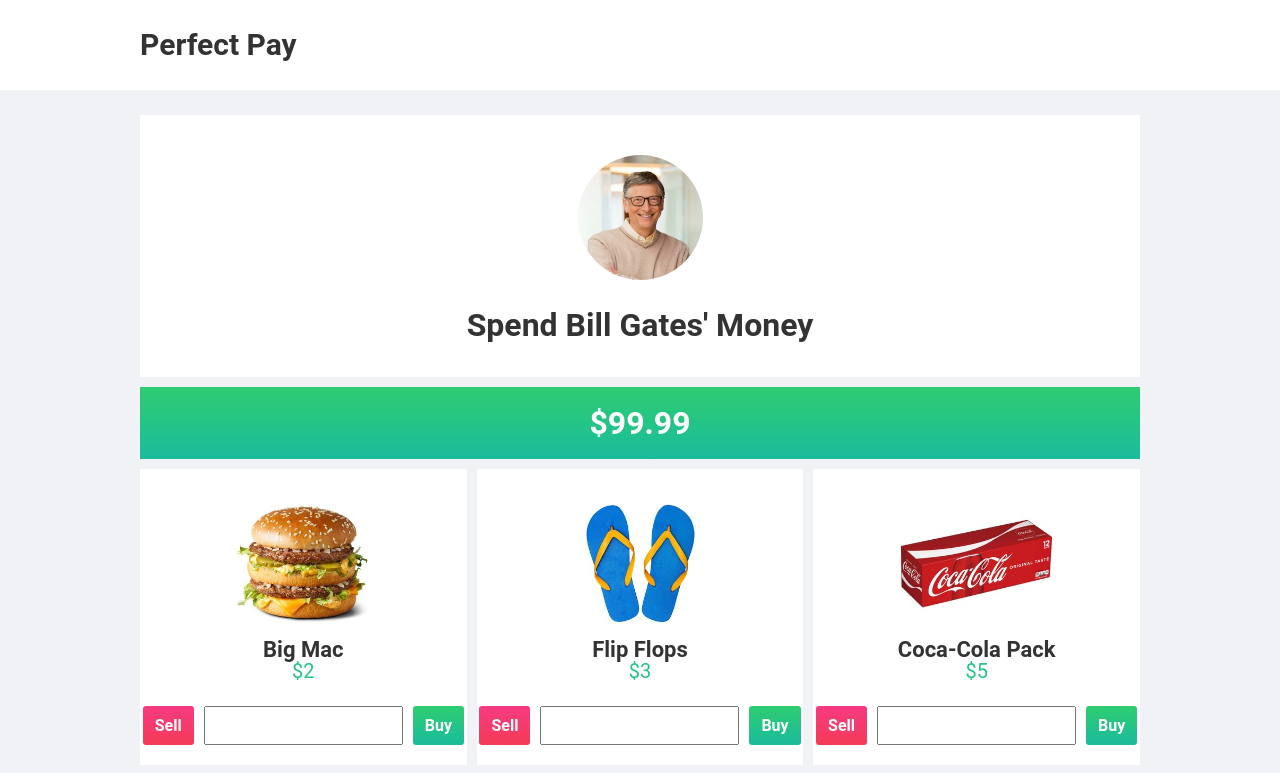
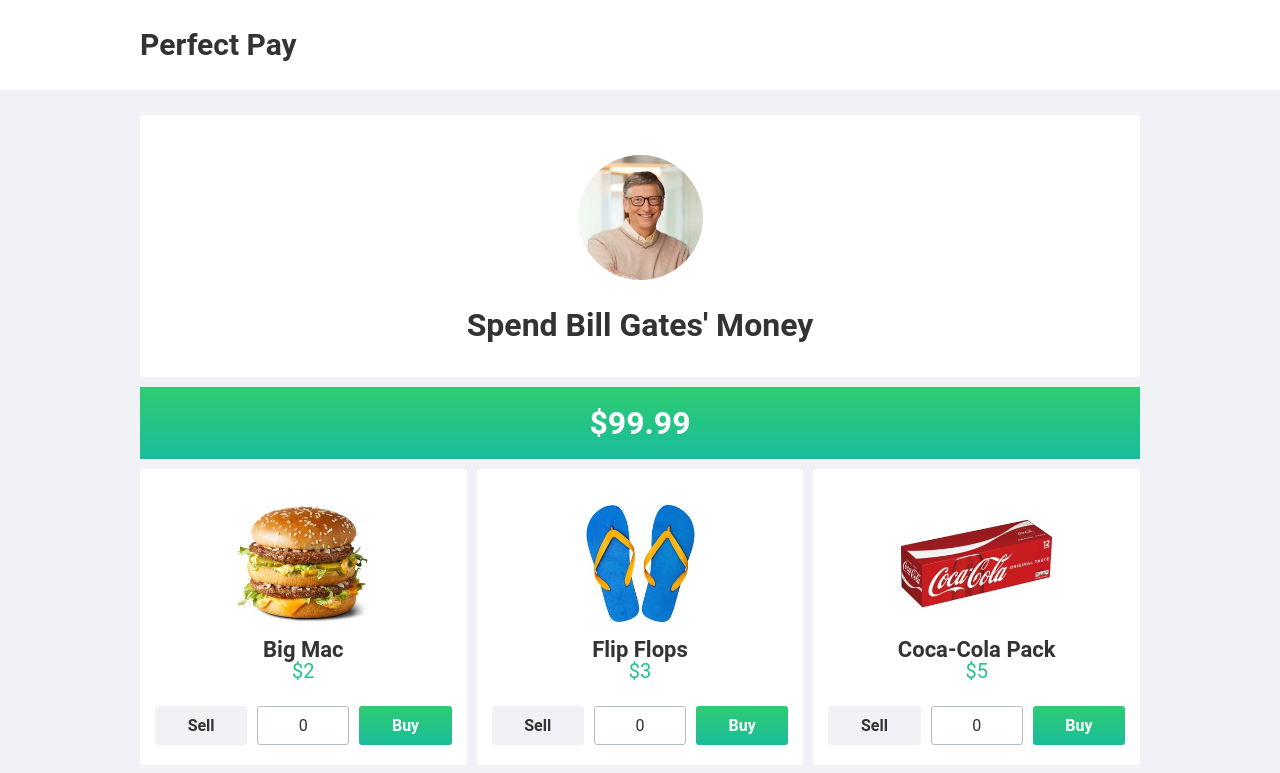
Before and after one commit to pumba-dev/spend-bill-gates-money, a Vue app: page / in a window 1280 px wide. Shown: the top 773 px of the page. Built offline with nearby package versions, Linux system fonts and the light colour scheme.

Commit message:
Added CSS to Input

```diff
--- a/src/components/GeneralButton.vue
+++ b/src/components/GeneralButton.vue
@@ -20,8 +20,9 @@
   font-size: $font-base;
   text-align: center;
 
-  &:disabled {
+  &.button--disabled {
     background: $primary-baby-blue !important;
+    color: $primary-black;
   }
 
   &.button--red {
--- a/src/components/MarketItem.vue
+++ b/src/components/MarketItem.vue
@@ -7,22 +7,39 @@
     <h1 class="item__title">{{ item.title }}</h1>
     <h2 class="item__price">{{ "$" + item.price }}</h2>
     <div class="item__actions">
-      <GeneralButton class="button--red">Sell</GeneralButton>
-      <input class="actions__amount" type="number" pattern="\d*" />
-      <GeneralButton class="button--green">Buy</GeneralButton>
+      <GeneralButton
+        :class="[
+          { 'button--red': itemAmount > 0 },
+          { 'button--disabled': itemAmount == 0 },
+        ]"
+        @click="itemAmount--"
+      >
+        Sell</GeneralButton
+      >
+      <input
+        class="item__amount"
+        type="number"
+        pattern="\d*"
+        v-model="itemAmount"
+      />
+      <GeneralButton class="button--green" @click="itemAmount++"
+        >Buy</GeneralButton
+      >
     </div>
   </div>
 </template>
 
 <script setup>
 import GeneralButton from "@/components/GeneralButton.vue";
-import { defineProps } from "vue";
+import { defineProps, ref } from "vue";
 defineProps({
   item: {
     type: Object,
     required: true,
   },
 });
+
+const itemAmount = ref(0);
 </script>
 
 <style lang="scss" scoped>
@@ -60,5 +77,14 @@
     grid-gap: 10px 10px;
     margin-top: 25px;
   }
+
+  .item__amount {
+    font-size: 16px;
+    text-align: center;
+    padding: 9px 12px;
+    border-radius: 3px;
+    border: 1px solid $primary-gray;
+    width: 100%;
+  }
 }
 </style>
--- a/src/sass/_reset.scss
+++ b/src/sass/_reset.scss
@@ -127,3 +127,13 @@
   border-collapse: collapse;
   border-spacing: 0;
 }
+
+input[type="number"]::-webkit-outer-spin-button,
+input[type="number"]::-webkit-inner-spin-button {
+  -webkit-appearance: none;
+  margin: 0;
+}
+
+input[type="number"] {
+  -moz-appearance: textfield;
+}
--- a/src/sass/_variables.scss
+++ b/src/sass/_variables.scss
@@ -1,6 +1,7 @@
 // -------- COLORS --------
 $primary-white: #fff;
 $primary-black: #333;
+$primary-gray: #b2bec3;
 $primary-green: #24c486;
 $primary-baby-blue: #f1f2f6;
 $gradient-green: linear-gradient(180deg, #2ecc71, #1abc9c);
```
